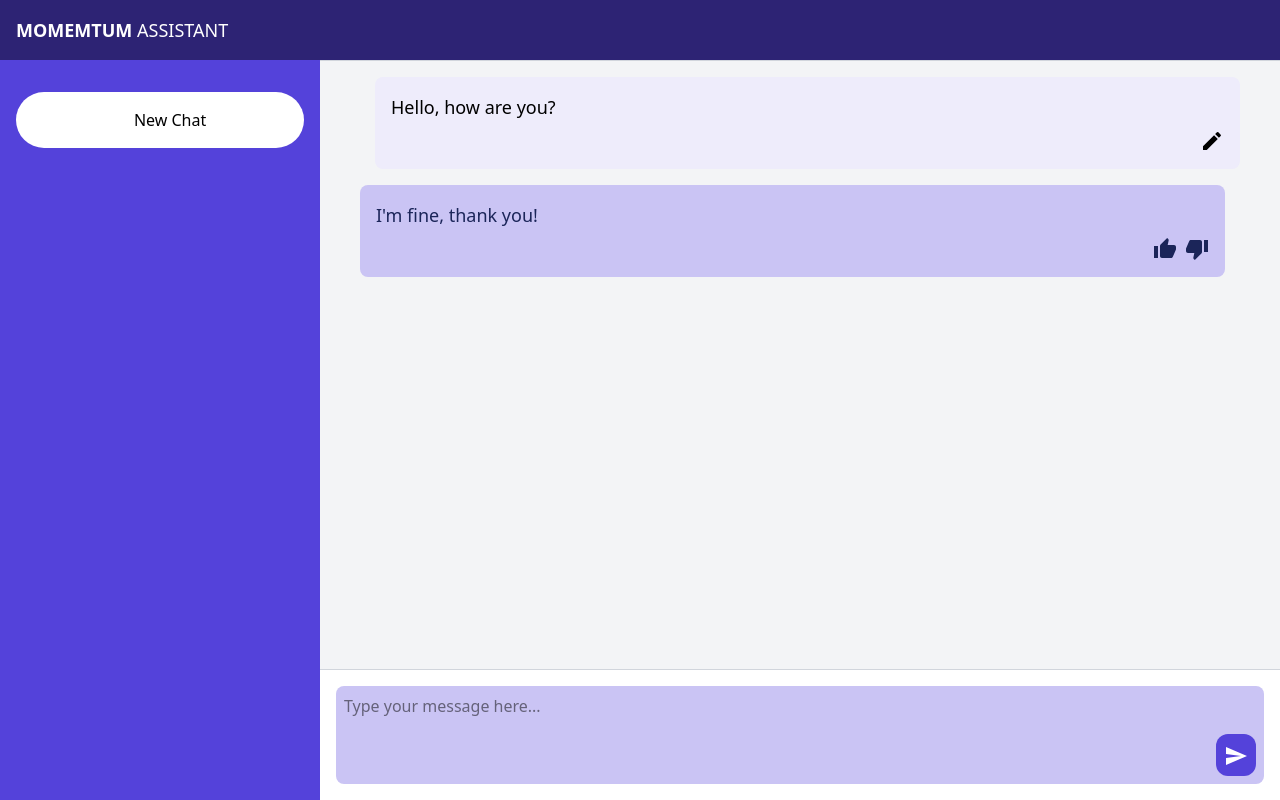
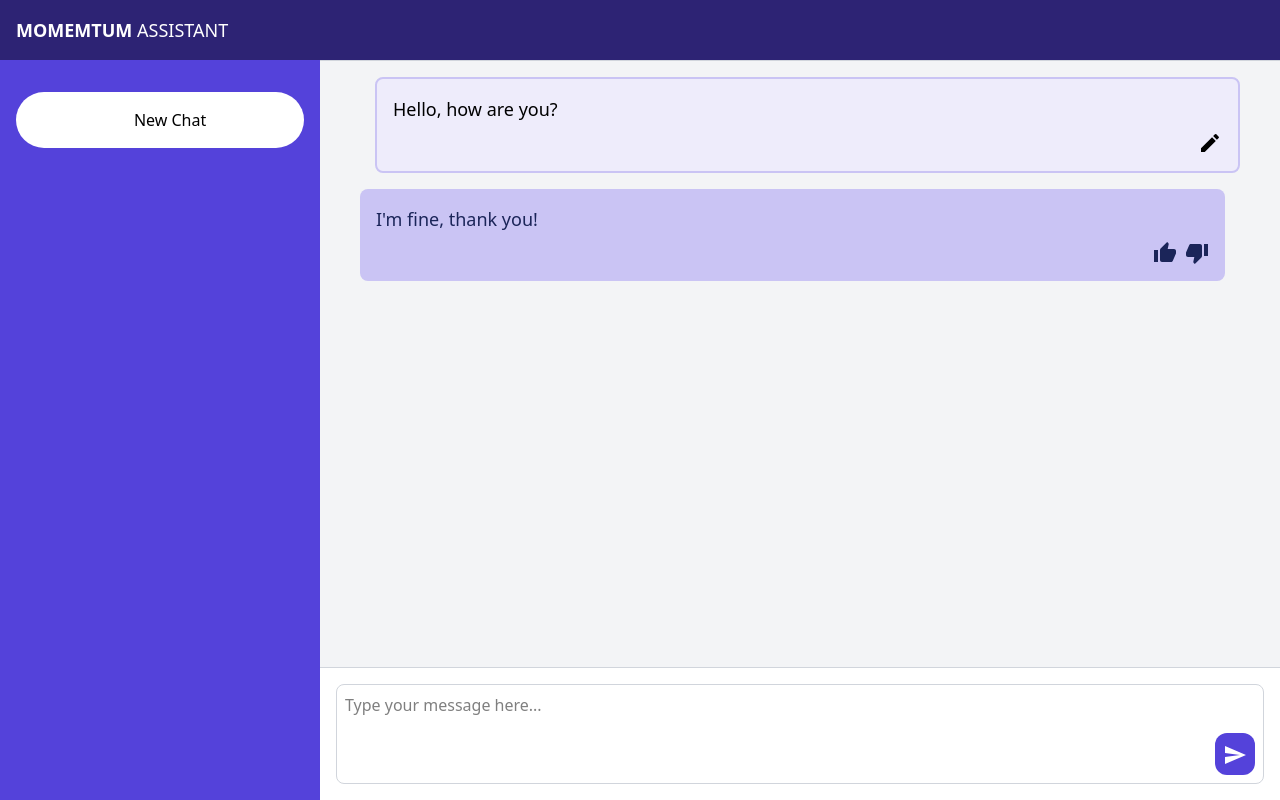
Before and after one commit to JayC-SF/SOEN357-Project, a React (Vite) app in the folder frontend/: page / in a window 1280 px wide. Built offline with nearby package versions, Linux system fonts and the light colour scheme; some icons are missing.

Commit message:
Add some outlines

```diff
--- a/frontend/src/components/chat/ChatBubble.tsx
+++ b/frontend/src/components/chat/ChatBubble.tsx
@@ -11,7 +11,7 @@ export default function ChatBubble({ content, isUser }: { content: string; isUse
         </div>
       )}
       <div
-        className={`rounded-lg  text-lg p-4 w-[calc(100%-3.5em)] ${isUser ? 'bg-primary-light text-black' : 'bg-primary-light-active text-[#1B2559]'}`}
+        className={`rounded-lg  text-lg p-4 w-[calc(100%-3.5em)] ${isUser ? 'bg-primary-light text-black border-primary-light-active border-2' : 'bg-primary-light-active text-[#1B2559]'}`}
       >
         {content}
         {isUser ? (
--- a/frontend/src/components/chat/ChatInput.tsx
+++ b/frontend/src/components/chat/ChatInput.tsx
@@ -1,13 +1,14 @@
 import { Send } from '@mui/icons-material';
 import AddIcon from '@mui/icons-material/Add';
+
 export default function ChatInput() {
   return (
-    <div className=" items-center m-2 bg-primary-light-active rounded-lg">
+    <div className="m-2 rounded-lg border border-gray-300 focus-within:border-primary-normal focus-within:ring-2 focus-within:ring-primary-normal transition">
       <div>
         <input
           type="text"
           placeholder="Type your message here..."
-          className="w-full p-2 rounded-lg"
+          className="w-full p-2 rounded-lg outline-none"
         />
       </div>
       <div className="flex flex-row justify-between items-center p-2">
```
